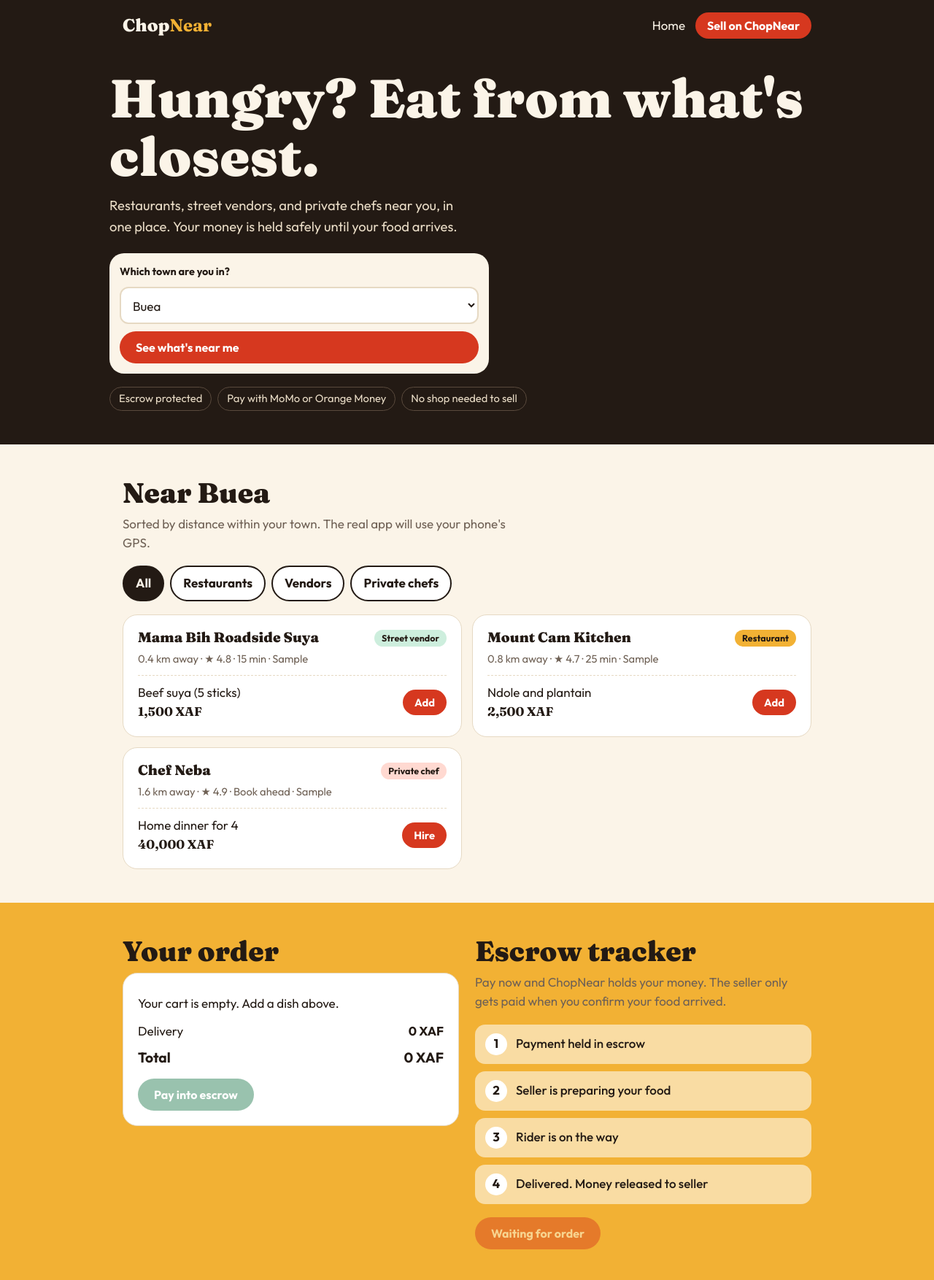
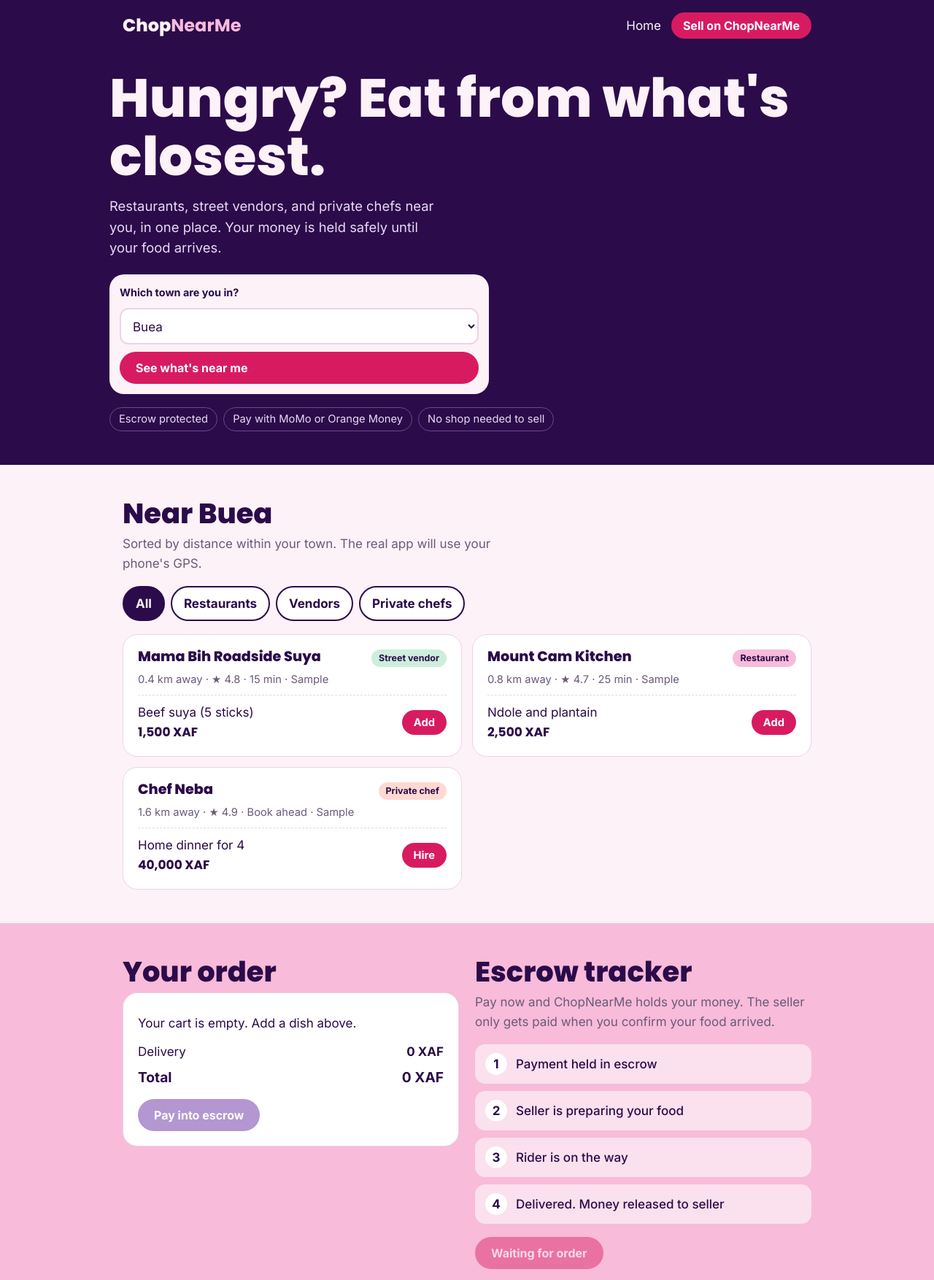
Before and after one commit to izzykash007-maker/chopnear-demo, a plain HTML site: page order.html in a window 1280 px wide. Shown: the top 1754 px of the page at 73% size. Drawn offline with nearby package versions, Linux system fonts and the light colour scheme; no server answers.

Commit message:
Add files via upload

```diff
--- a/order.html
+++ b/order.html
@@ -3,26 +3,26 @@
 <head>
 <meta charset="utf-8">
 <meta name="viewport" content="width=device-width, initial-scale=1">
-<title>ChopNear | Food from kitchens, vendors, and chefs near you</title>
+<title>ChopNearMe | Food from kitchens, vendors, and chefs near you</title>
 <meta name="description" content="Order from nearby restaurants, street food vendors, and private chefs. Your money stays safe in escrow until your food arrives.">
 <link rel="preconnect" href="https://fonts.googleapis.com">
 <link rel="preconnect" href="https://fonts.gstatic.com" crossorigin>
-<link href="https://fonts.googleapis.com/css2?family=Fraunces:opsz,wght@9..144,700;9..144,900&family=Outfit:wght@400;500;700&display=swap" rel="stylesheet">
+<link href="https://fonts.googleapis.com/css2?family=Poppins:wght@600;700;800&family=Inter:wght@400;500;600;700&display=swap" rel="stylesheet">
 <style>
-:root{--paper:#fbf4e8;--ink:#231a14;--chili:#d6381f;--leaf:#1f7a4d;--saffron:#f2b134;--line:#e6d9c3;--mute:#6f6155;--white:#fff}
+:root{--paper:#fdf2f8;--ink:#2b0b4a;--chili:#d81b60;--leaf:#5a189a;--saffron:#f8bbd9;--line:#ecd3e8;--mute:#6b5a7a;--white:#fff}
 *{box-sizing:border-box;margin:0}
 html{scroll-behavior:smooth}
-body{background:var(--paper);color:var(--ink);font-family:Outfit,system-ui,sans-serif;line-height:1.55;font-size:17px}
+body{background:var(--paper);color:var(--ink);font-family:Inter,system-ui,sans-serif;line-height:1.55;font-size:17px}
 a{color:inherit}
 :focus-visible{outline:3px solid var(--chili);outline-offset:3px}
 .wrap{max-width:980px;margin:0 auto;padding:0 18px}
 section{padding:46px 0}
-h1,h2,h3{font-family:Fraunces,Georgia,serif;font-weight:900;line-height:1.08}
+h1,h2,h3{font-family:Poppins,Georgia,serif;font-weight:900;line-height:1.08}
 h1{font-size:clamp(2.4rem,9vw,4.6rem)}
 h2{font-size:clamp(1.7rem,5vw,2.4rem);margin-bottom:8px}
 .lead{color:var(--mute);max-width:48ch}
-.btn{display:inline-block;background:var(--chili);color:#fff;font:700 1rem Outfit,sans-serif;text-decoration:none;padding:12px 22px;border:0;border-radius:999px;cursor:pointer}
-.btn:hover{background:#b92d17}
+.btn{display:inline-block;background:var(--chili);color:#fff;font:700 1rem Inter,sans-serif;text-decoration:none;padding:12px 22px;border:0;border-radius:999px;cursor:pointer}
+.btn:hover{background:#ad1550}
 .btn.leaf{background:var(--leaf)}
 .btn.ghost{background:transparent;color:var(--ink);border:2px solid var(--ink)}
 .btn[disabled]{opacity:.45;cursor:not-allowed}
@@ -30,15 +30,15 @@ h2{font-size:clamp(1.7rem,5vw,2.4rem);margin-bottom:8px}
 
 header{background:var(--ink);color:var(--paper)}
 nav{display:flex;justify-content:space-between;align-items:center;padding:16px 18px;max-width:980px;margin:0 auto}
-.logo{font-family:Fraunces,serif;font-weight:900;font-size:1.5rem;text-decoration:none}
+.logo{font-family:Poppins,serif;font-weight:900;font-size:1.5rem;text-decoration:none}
 .logo b{color:var(--saffron)}
 .hero{padding:26px 0 46px}
-.hero p{color:#e9dcc6;max-width:40ch;font-size:1.15rem;margin:14px 0 22px}
+.hero p{color:#e9d9f5;max-width:40ch;font-size:1.15rem;margin:14px 0 22px}
 .find{display:grid;gap:10px;background:var(--paper);color:var(--ink);padding:14px;border-radius:20px;max-width:520px}
 .find label{font-weight:700;font-size:.9rem}
 .find select{font:inherit;padding:12px;border:2px solid var(--line);border-radius:12px;background:#fff;width:100%}
-.trust{display:flex;flex-wrap:wrap;gap:8px;margin-top:18px;font-size:.92rem;color:#e9dcc6}
-.trust span{border:1px solid #5a4a3d;border-radius:999px;padding:4px 12px}
+.trust{display:flex;flex-wrap:wrap;gap:8px;margin-top:18px;font-size:.92rem;color:#e9d9f5}
+.trust span{border:1px solid #6a4a8a;border-radius:999px;padding:4px 12px}
 
 .chips{display:flex;gap:8px;flex-wrap:wrap;margin:18px 0}
 .chips input{position:absolute;opacity:0;width:1px}
@@ -54,7 +54,7 @@ nav{display:flex;justify-content:space-between;align-items:center;padding:16px 1
 .item h3{font-size:1.2rem}
 .meta{color:var(--mute);font-size:.92rem}
 .dish{display:flex;justify-content:space-between;align-items:center;gap:10px;border-top:1px dashed var(--line);padding-top:10px;margin-top:4px}
-.dish b{font-family:Fraunces,serif}
+.dish b{font-family:Poppins,serif}
 .dish .btn{padding:8px 16px;font-size:.92rem}
 
 .order{background:var(--saffron)}
@@ -76,8 +76,8 @@ input,select,textarea{font:inherit;padding:12px;border:2px solid var(--line);bor
 .two{display:grid;gap:22px}
 @media(min-width:820px){.two{grid-template-columns:1fr 1fr;align-items:start}}
 .dark{background:var(--ink);color:var(--paper)}
-.dark .lead{color:#e9dcc6}
-.dark .card{background:#33271f;border-color:#4a3a2e;color:var(--paper)}
+.dark .lead{color:#e9d9f5}
+.dark .card{background:#3d1a5c;border-color:#552a7a;color:var(--paper)}
 .dark input,.dark select{background:#fff}
 footer{padding:30px 0 100px;font-size:.95rem;color:var(--mute)}
 footer a{font-weight:700;color:var(--ink)}
@@ -90,7 +90,7 @@ footer a{font-weight:700;color:var(--ink)}
 <body>
 
 <header>
-  <nav><a class="logo" href="#top">Chop<b>Near</b></a><span><a href="index.html" style="margin-right:14px;text-decoration:none">Home</a><a class="btn" href="vendors.html" style="padding:8px 16px">Sell on ChopNear</a></span></nav>
+  <nav><a class="logo" href="#top">Chop<b>NearMe</b></a><span><a href="index.html" style="margin-right:14px;text-decoration:none">Home</a><a class="btn" href="vendors.html" style="padding:8px 16px">Sell on ChopNearMe</a></span></nav>
   <div class="hero wrap" id="top">
     <h1>Hungry? Eat from what's closest.</h1>
     <p>Restaurants, street vendors, and private chefs near you, in one place. Your money is held safely until your food arrives.</p>
@@ -133,7 +133,7 @@ footer a{font-weight:700;color:var(--ink)}
     </div>
     <div id="escrowWrap">
       <h2>Escrow tracker</h2>
-      <p class="lead">Pay now and ChopNear holds your money. The seller only gets paid when you confirm your food arrived.</p>
+      <p class="lead">Pay now and ChopNearMe holds your money. The seller only gets paid when you confirm your food arrived.</p>
       <ul class="steps" id="steps">
         <li data-s="0"><i>1</i>Payment held in escrow</li>
         <li data-s="1"><i>2</i>Seller is preparing your food</li>
@@ -151,7 +151,7 @@ footer a{font-weight:700;color:var(--ink)}
   <div class="wrap">
     <h2>How escrow keeps you safe</h2>
     <div class="howto">
-      <div class="card"><h3>You pay</h3><p class="meta">Your money goes to ChopNear, not straight to the seller.</p></div>
+      <div class="card"><h3>You pay</h3><p class="meta">Your money goes to ChopNearMe, not straight to the seller.</p></div>
       <div class="card"><h3>They deliver</h3><p class="meta">The seller cooks and a rider brings it. You can track each step.</p></div>
       <div class="card"><h3>You confirm</h3><p class="meta">Tap confirm and the seller is paid. If something's wrong, report it and we hold the money.</p></div>
     </div>
@@ -177,7 +177,7 @@ footer a{font-weight:700;color:var(--ink)}
 <section id="sell">
   <div class="wrap two">
     <div>
-      <h2>Sell on ChopNear</h2>
+      <h2>Sell on ChopNearMe</h2>
       <p class="lead">Got a restaurant, a roadside stand, a kitchen at home, or an online business? Register, list what you sell, and start taking orders. You don't need a shop. Private chefs can register too.</p>
       <div class="card" id="authBox" style="margin-top:16px">
         <strong id="who">You are not signed in</strong>
@@ -212,7 +212,7 @@ footer a{font-weight:700;color:var(--ink)}
 
 <footer>
   <div class="wrap">
-    <strong>ChopNear</strong> · <a href="tel:+237675066547">+237 675 066 547</a> · <a href="mailto:izzykash007@gmail.com">izzykash007@gmail.com</a><br>
+    <strong>ChopNearMe</strong> · <a href="tel:+237675066547">+237 675 066 547</a> · <a href="mailto:izzykash007@gmail.com">izzykash007@gmail.com</a><br>
     Concept preview. Listings marked Sample are examples. Payments and escrow are simulated.
   </div>
 </footer>
@@ -274,7 +274,7 @@ chefOpts();
 $('area').addEventListener('change',()=>{render();chefOpts()});
 document.querySelectorAll('input[name=f]').forEach(i=>i.addEventListener('change',render));
 $('hireForm').addEventListener('submit',e=>{e.preventDefault();
-  wa('Chef request (ChopNear)\nChef: '+$('hChef').value+'\nDate: '+$('hDate').value+'\nGuests: '+$('hGuests').value+'\nBudget: '+fmt(+$('hBud').value))});
+  wa('Chef request (ChopNearMe)\nChef: '+$('hChef').value+'\nDate: '+$('hDate').value+'\nGuests: '+$('hGuests').value+'\nBudget: '+fmt(+$('hBud').value))});
 const SB_URL='https://tcqwsbwywjpxmkstmtry.supabase.co',SB_KEY='sb_publishable_shF-H67k6MTAwldRcuvc_Q_mwjZaYWD';
 const sb=(window.supabase&&window.supabase.createClient)?window.supabase.createClient(SB_URL,SB_KEY):null;
 const typeMap={'Restaurant':'restaurant','Roadside vendor (no shop)':'roadside_vendor','Online vendor (no shop)':'online_vendor','Private chef':'private_chef'};
@@ -307,7 +307,7 @@ $('signup').addEventListener('click',async()=>{
 $('logout').addEventListener('click',async()=>{await sb.auth.signOut();say('amsg','Logged out.')});
 $('joinForm').addEventListener('submit',async e=>{e.preventDefault();
   const role=val('r');
-  if(role==='Delivery rider'){wa('ChopNear rider registration\nName: '+$('jn').value+'\nTown: '+$('jt').value+'\nPhone/MoMo: '+($('jm').value||'-'));return}
+  if(role==='Delivery rider'){wa('ChopNearMe rider registration\nName: '+$('jn').value+'\nTown: '+$('jt').value+'\nPhone/MoMo: '+($('jm').value||'-'));return}
   if(!sb)return say('jmsg','Database is not available right now.');
   const ses=(await sb.auth.getSession()).data.session;
   if(!ses){say('jmsg','Please log in or create an account first (box above).');$('authBox').scrollIntoView({behavior:'smooth'});return}
```
